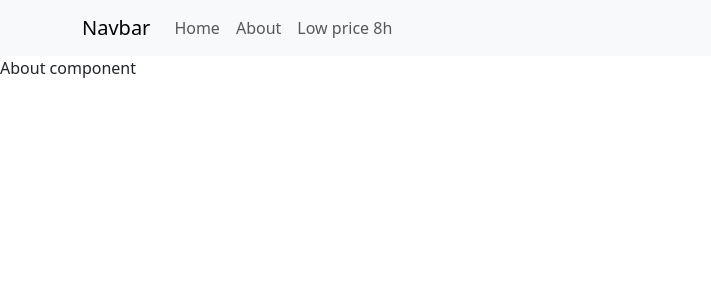
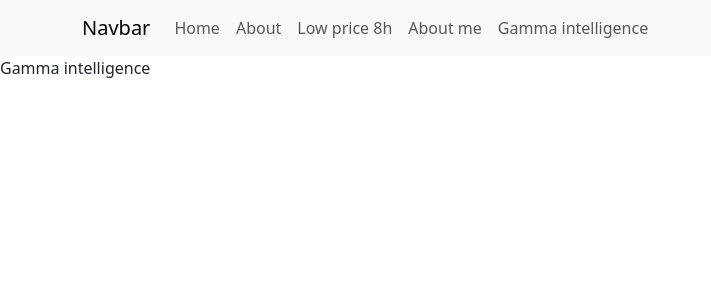
Before and after one commit to rmehtije/elektrikell-latest, a React (Create React App) app: page /about/gamma in a window 1280 px wide. Shown: the top 300 px of the page, without its empty margins (0-711 px from the left). Built offline with nearby package versions, Linux system fonts and the light colour scheme.

Commit message:
about pages

```diff
--- a/src/About/About.jsx
+++ b/src/About/About.jsx
@@ -1,14 +1,16 @@
-import { useEffect } from "react";
-import { useLocation, useParams, useNavigate } from "react-router-dom";
+import { useParams } from "react-router-dom";
 
 function About() {
-  const location = useLocation();
-  const params = useParams();
-  const navigate = useNavigate();
-    console.log('params', params);
-  useEffect(() => {
-    if (params.id === "999") navigate("/");
-  }, [params, navigate]);
+  // const location = useLocation();
+  const { who } = useParams();
+  // const navigate = useNavigate();
+
+  // useEffect(() => {
+  //   if (params.id === "999") navigate("/");
+  // }, [params, navigate]);
+
+  if(who === 'me') return <>About me</>;
+  if(who === 'gamma') return <>Gamma intelligence</>;
 
   return <>About component</>;
 }
--- a/src/App.jsx
+++ b/src/App.jsx
@@ -12,8 +12,7 @@ function App() {
           <Route path="lowprice/:hours" element={<ElecticPrice />} />
         </Route>
         <Route path="/about" element={<About />}>
-          <Route path=":id" element={<About />} />
-          <Route path=":id/:name" element={<About />} />
+          <Route path=":who" element={<About />} />
         </Route>
         <Route path="*" element={<h1>404</h1>} />
       </Routes>
--- a/src/Navigation.jsx
+++ b/src/Navigation.jsx
@@ -12,6 +12,8 @@ function Navigation() {
           <Link to="/" className="nav-link">Home</Link>
           <Link to="/about" className="nav-link">About</Link>
           <Link to="/lowprice/8" className="nav-link">Low price 8h</Link>
+          <Link to="/about/me" className="nav-link">About me</Link>
+          <Link to="/about/gamma" className="nav-link">Gamma intelligence</Link>
         </Nav>
       </Container>
     </Navbar>
```
